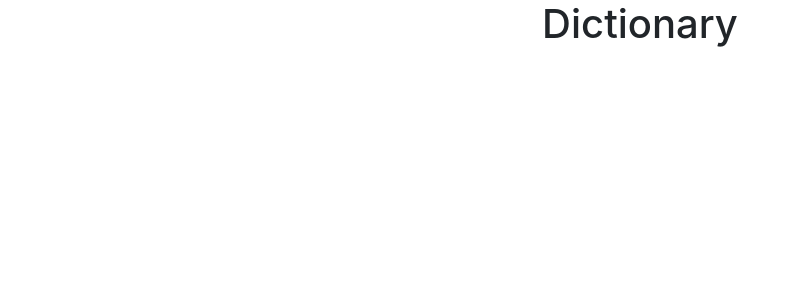
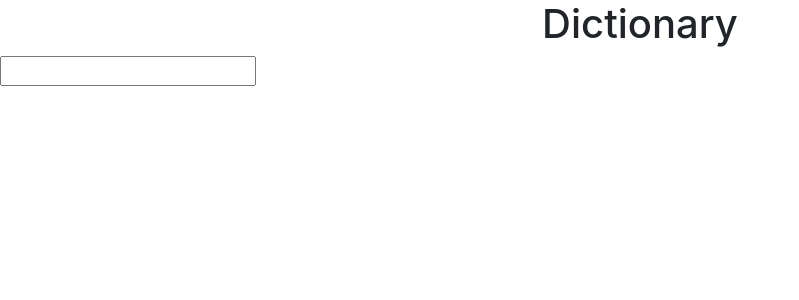
Before and after one commit to GabrielaParedes27/dictionary-project, a React (Create React App) app: page / in a window 1280 px wide. Shown: the top 300 px of the page, without its empty margins (0-799 px from the left). Built offline with nearby package versions, Linux system fonts and the light colour scheme.

Commit message:
added search engine

```diff
--- a/src/App.js
+++ b/src/App.js
@@ -1,5 +1,6 @@
 
 import './App.css';
+import SearchEngine from "./SearchEngine";
 
 function App() {
   return (
@@ -7,6 +8,7 @@
       <header className="App-header">
         <h1>Dictionary</h1>
       </header>
+    <SearchEngine />
     </div>
   );
 }
--- /dev/null
+++ b/src/SearchEngine.js
@@ -0,0 +1,22 @@
+import React, { useState } from "react";
+
+export default function SearchEngine(){
+    let [keyword, setKeyword] = useState("");
+
+    function search(event) {
+        event.preventDefault();
+        alert(`Searching for ${keyword} definition`);
+    }
+
+    function handleKeywordChange(event) {
+        setKeyword(event.target.value);
+    }
+
+    return (
+        <div className="SearchEngine">
+            <form onSubmit={search}>
+                <input type="search" onChange={handleKeywordChange} />
+            </form>
+        </div>
+    );
+}
```
